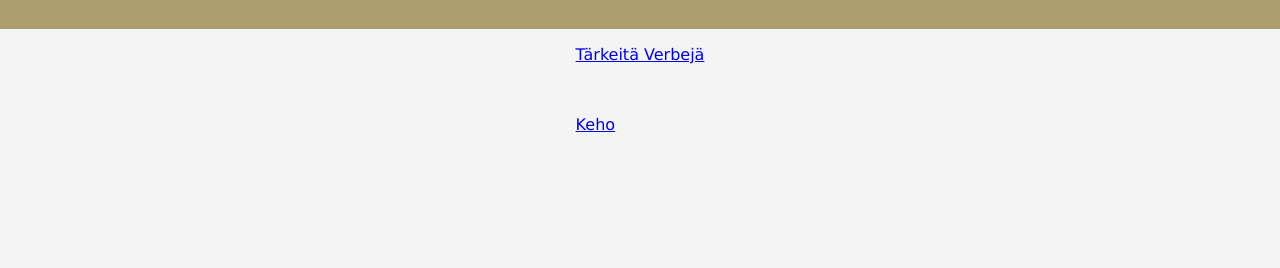
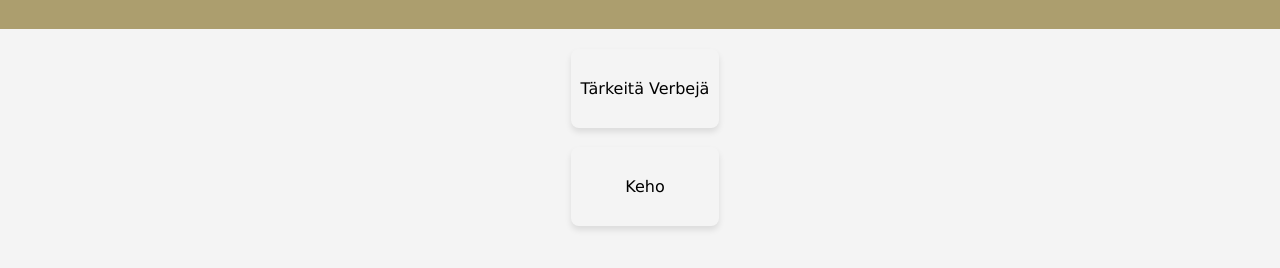
Before and after one commit to EinoTaimisto/Edulingo, a plain HTML site: page selection.html in a window 1280 px wide. Shown: the part 72-340 px from the top of the page. Drawn offline with Linux system fonts and the light colour scheme.

Commit message:
Update pc.css

```diff
--- a/pc.css
+++ b/pc.css
@@ -165,3 +165,52 @@ footer {
       width: 100%;
   }
 }
+
+.content {
+  display: flex;
+  justify-content: center;
+  align-items: center;
+  padding: 20px;
+  gap: 20px;
+  max-width: 800px;
+  margin: 0 auto;
+
+}
+
+
+.project-container {
+  display: block;
+  text-decoration: none;
+  color: #000000;
+  text-align: center;
+  border-radius: 8px;
+  box-shadow: 0 4px 6px rgba(0, 0, 0, 0.1);
+  padding-top: 20px;
+  padding-bottom: 20px;
+  padding-left: 5px;
+  padding-right: 5px;
+  width: 100%;
+  transition: transform 0.3s ease-in-out;
+}
+
+.project-container:hover {
+  transform: scale(1.05);
+}
+
+.project-container h2 {
+  color: #A39462;
+}
+
+.project-container p {
+  margin: 10px 0;
+}
+
+.project-container a {
+  color: #A39462;
+  text-decoration: none;
+  font-weight: bold;
+}
+
+.project-container a:hover {
+  color: #1abc9c;
+}
```
